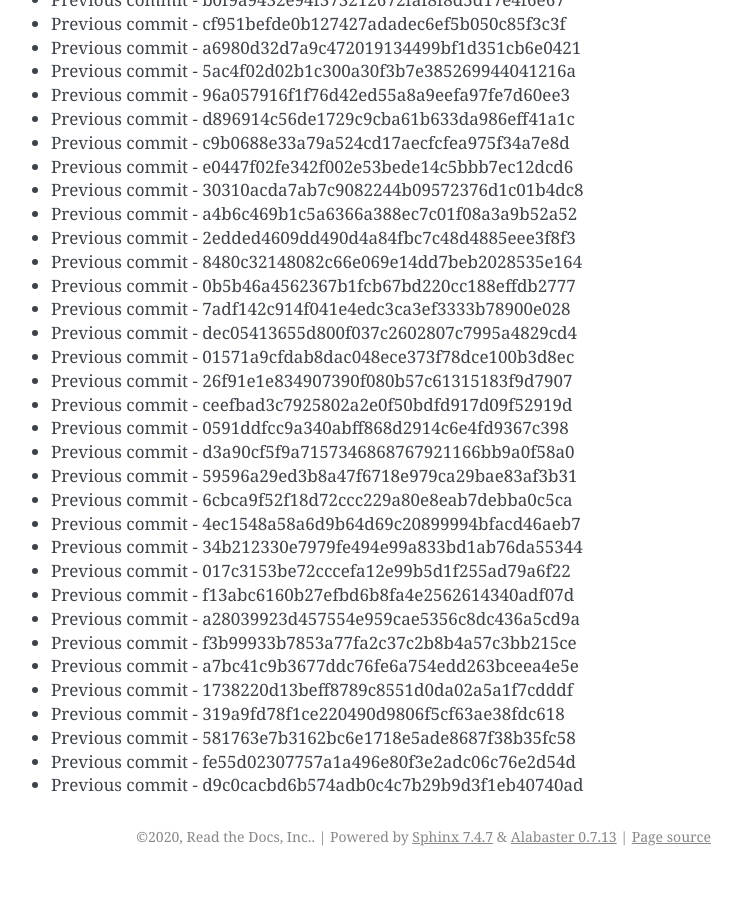
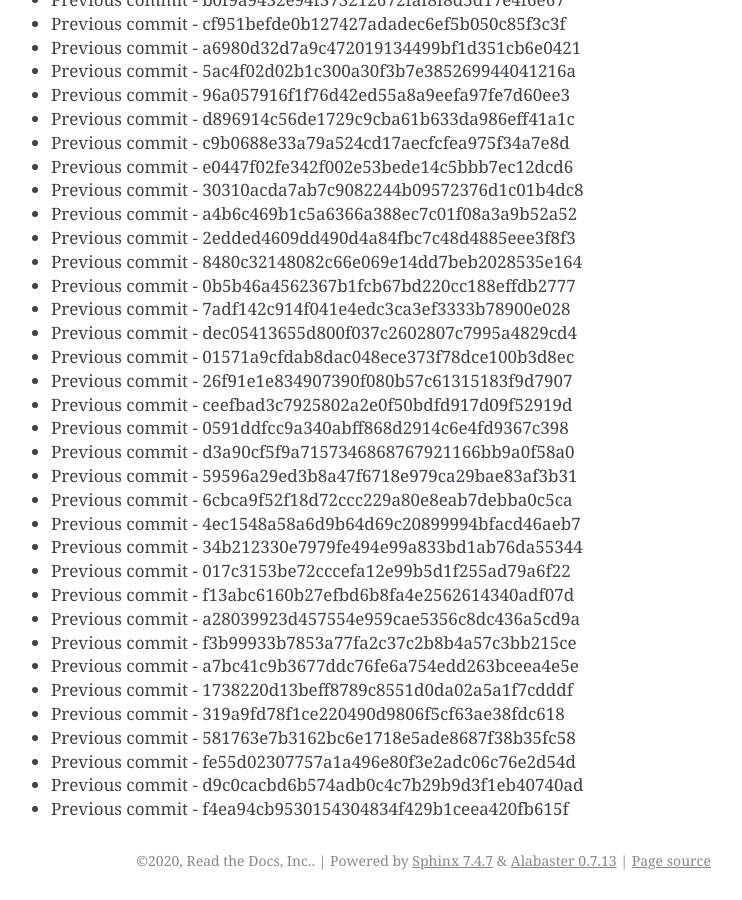
Before and after one commit to readthedocs/rtd-git-stresstest, a Sphinx documentation site: the page built from docs/updates.rst, in a window 1280 px wide and 900 px high, scrolled down 60695 px. Shown: the whole window, without its empty margins (399-1141 px from the left). Built offline with Sphinx 7.4.7, drawn with Linux system fonts in a browser that asks for light colours; before the commit the page ends 61571 px from its top, so only the background shows below that.

Commit message:
Generating commit from previous: f4ea94cb9530154304834f429b1ceea420fb615f

```diff
--- a/docs/updates.rst
+++ b/docs/updates.rst
@@ -2582,3 +2582,4 @@ It can be tested for any performance characteristics.
 * Previous commit - 581763e7b3162bc6e1718e5ade8687f38b35fc58
 * Previous commit - fe55d02307757a1a496e80f3e2adc06c76e2d54d
 * Previous commit - d9c0cacbd6b574adb0c4c7b29b9d3f1eb40740ad
+* Previous commit - f4ea94cb9530154304834f429b1ceea420fb615f
```
